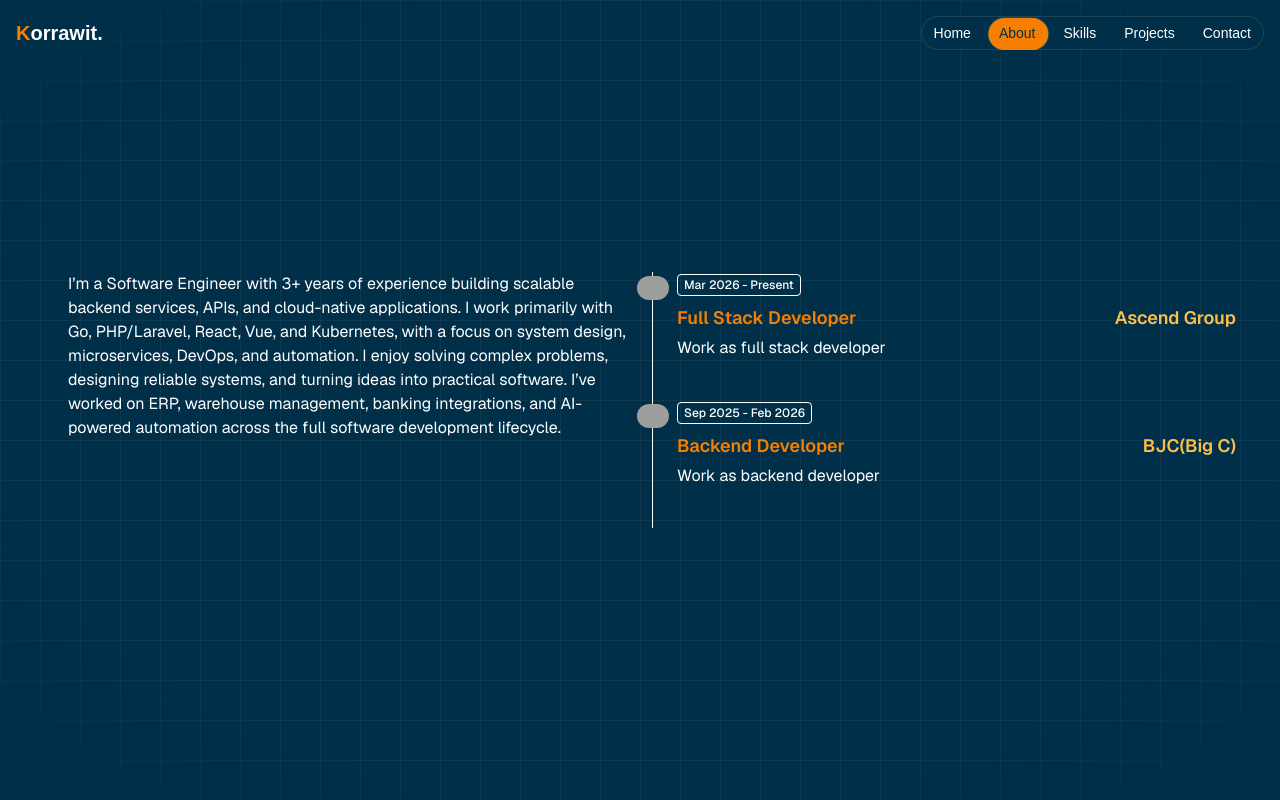
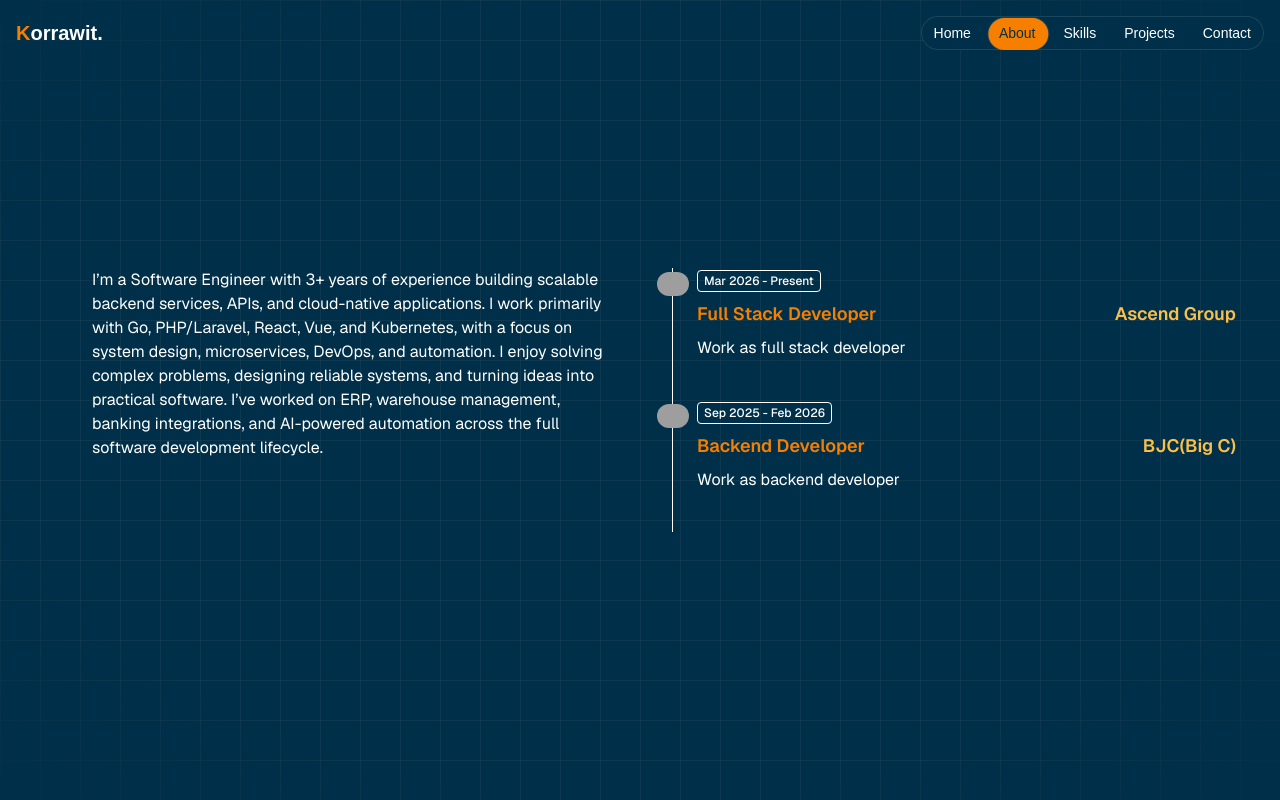
Before and after one commit to KorrawitF/personal.webfront, a Next.js app: page /about in a window 1280 px wide. Built offline with nearby package versions, Linux system fonts and the light colour scheme; grey boxes are pictures that could not be loaded.

Commit message:
feat: enhance About and TimeLine components with improved layout and styling

```diff
--- a/app/(pages)/about/page.tsx
+++ b/app/(pages)/about/page.tsx
@@ -19,9 +19,9 @@ export default function About() {
     return (
         <>
             <div className="flex flex-col flex-1 items-center justify-center font-sans">
-                <main className="grid grid-cols-2 gap-6 justify-center w-full 2xl:max-w-1/2 items-center justify-between xl:py-32 md:px-16 sm:items-start">
-                    <div>
-                        <p className="text-white">
+                <main className="md:grid md:grid-cols-2 md:gap-6 gap-6 justify-center w-full 2xl:max-w-1/2 items-center justify-between xl:py-32 md:px-16 sm:items-start">
+                    <div className="justify-center mb-6 px-6">
+                        <p className="md:text-start text-center text-white text-balance">
 I’m a Software Engineer with 3+ years of experience building scalable backend services, APIs, and cloud-native applications.
 
 I work primarily with Go, PHP/Laravel, React, Vue, and Kubernetes, with a focus on system design, microservices, DevOps, and automation.
@@ -29,7 +29,7 @@ I work primarily with Go, PHP/Laravel, React, Vue, and Kubernetes, with a focus
 I enjoy solving complex problems, designing reliable systems, and turning ideas into practical software. I’ve worked on ERP, warehouse management, banking integrations, and AI-powered automation across the full software development lifecycle.
                         </p>
                     </div>
-                    <TimeLine className="grow" items={timeline}/>
+                    <TimeLine className="grow" items={timeline} />
                 </main>
             </div>
         </>
--- a/app/global/components/timeline.tsx
+++ b/app/global/components/timeline.tsx
@@ -1,15 +1,14 @@
 'use cache'
 
-import { ReactNode } from "react";
 import  Image  from "./image"
 
 export default async function TimeLine({className, items} : {className: string, items: TimeLineProps[]}) {
     return (
         <>
-            <ol className={`relative border-s border-default text-white ${className}`}>
-                {items.map((item) => {
+            <ol className={`relative border-s border-default text-white ${className} ms-5`}>
+                {items.map((item, idx) => {
                     return (
-                        <li className="mb-10 ms-6 w-full" key={item.id}>
+                        <li className="mb-10 md:ms-6 ms-10 w-full" key={item.id}>
                             {
                                 item.icon ?
                                     (<span className="absolute flex items-center justify-center w-8 h-8 bg-brand-softer rounded-full -start-4">
@@ -22,7 +21,10 @@ export default async function TimeLine({className, items} : {className: string,
                                     )
                             }
                             <time className="bg-neutral-secondary-medium border border-default-medium text-heading text-xs font-medium px-1.5 py-0.5 rounded">{item.start_date} {item.end_date && '- ' + item.end_date}</time>
-                            <h3 className="flex justify-between items-center mb-1 text-lg font-semibold text-primary text-heading my-2">{item.title} <span className="text-secondary">{item.subtitle}</span></h3>
+                            <div className="flex md:flex-row flex-col flex-wrap justify-between">
+                                <h3 className="items-center md:mb-1 text-lg font-semibold text-primary text-heading md:my-2">{item.title}</h3>
+                                <h3 className="text-secondary mb-1 md:text-lg md:font-semibold text-primary md:text-heading md:my-2">{item.subtitle}</h3>
+                            </div>
                             <p className="mb-4 text-body">{item.detail}</p>
                         </li>
                     );
```
